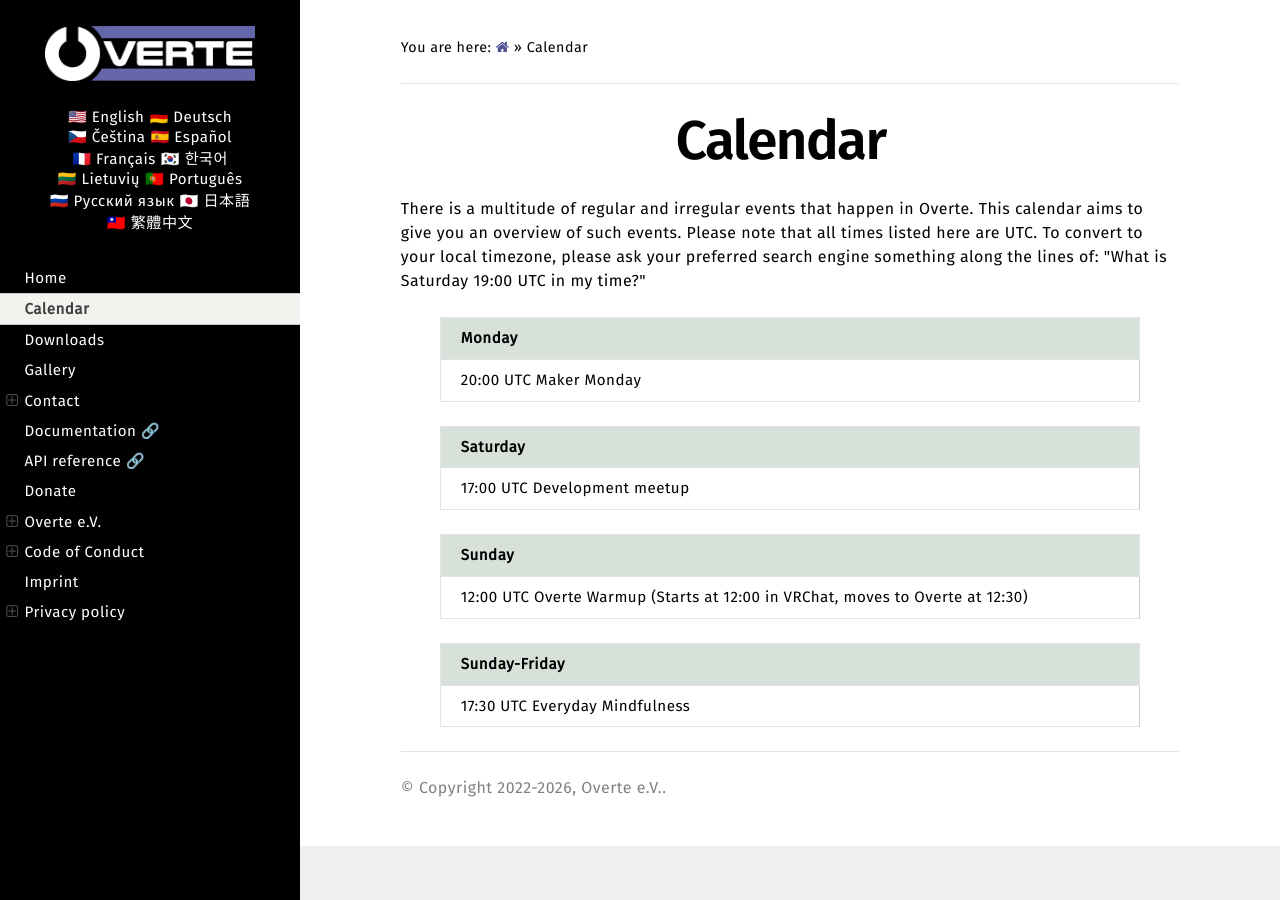
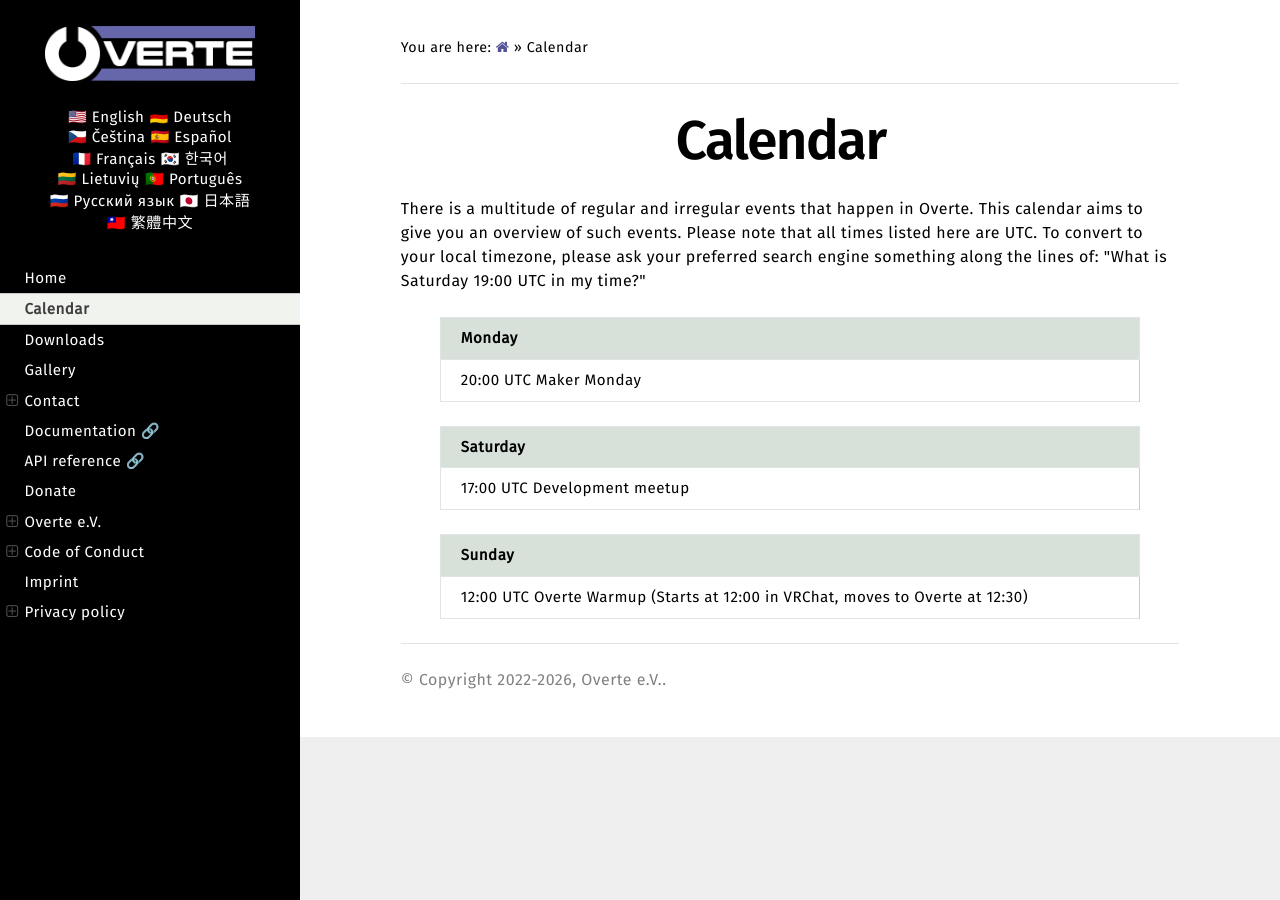
Before and after one commit to overte-org/overte-website-sphinx, a Sphinx documentation site: the page built from source/calendar.rst, in a window 1280 px wide. Built offline with Sphinx 7.4.7 and the Read the Docs theme 3.1.0, drawn with Linux system fonts in a browser that asks for light colours.

Commit message:
Remove Everyday Mindfulness schedule from calendar
The event has been discontinued

```diff
--- a/source/calendar.rst
+++ b/source/calendar.rst
@@ -24,9 +24,3 @@ To convert to your local timezone, please ask your preferred search engine somet
 +================================================================================+
 | 12:00 UTC  Overte Warmup (Starts at 12:00 in VRChat, moves to Overte at 12:30) |
 +--------------------------------------------------------------------------------+
-
-+-----------------------------------+
-| Sunday-Friday                     |
-+===================================+
-| 17:30 UTC  Everyday Mindfulness   |
-+-----------------------------------+
```
